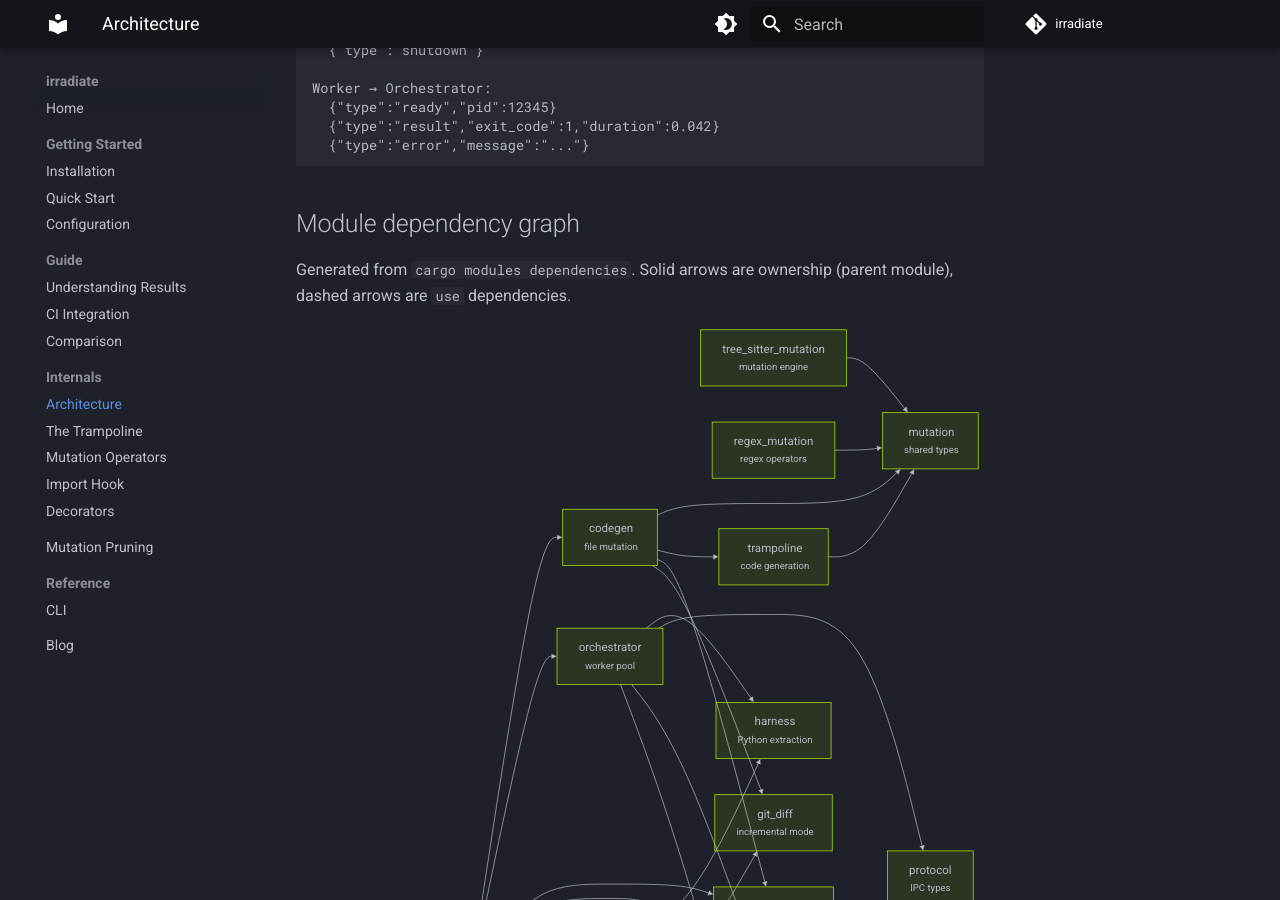
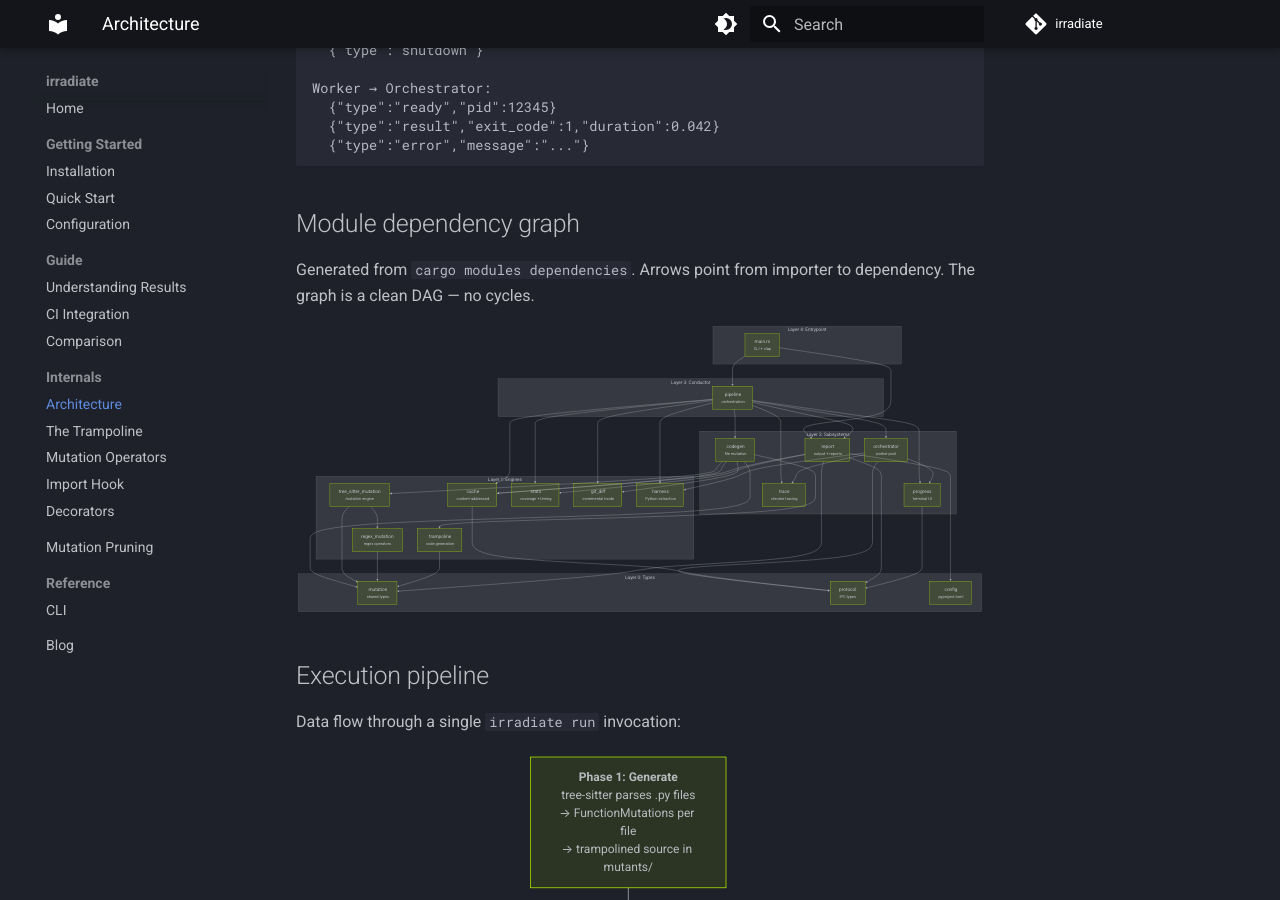
Before and after one commit to nwyin/irradiate, an MkDocs documentation site: the page built from docs/internals/architecture.md, in a window 1280 px wide and 900 px high, scrolled down 2106 px. Built offline with MkDocs 1.6.1 and Material for MkDocs 9.7.7, drawn with Linux system fonts in a browser that asks for light colours; comment, search, counter and statistics services are not loaded.

Commit message:
docs: update mermaid diagram to reflect clean DAG layering
Redraw the module dependency graph as a layered top-down DAG after
the cycle fix. Four layers: types → engines → subsystems → conductor.
No cycles, strict downward-only dependencies.

````diff
--- a/docs/internals/architecture.md
+++ b/docs/internals/architecture.md
@@ -80,27 +80,41 @@ Worker → Orchestrator:
 
 ## Module dependency graph
 
-Generated from `cargo modules dependencies`. Solid arrows are ownership (parent module), dashed arrows are `use` dependencies.
+Generated from `cargo modules dependencies`. Arrows point from importer to dependency. The graph is a clean DAG — no cycles.
 
 ```mermaid
-graph LR
-    main["main.rs<br/><small>CLI + clap</small>"]
-    pipeline["pipeline<br/><small>orchestration</small>"]
-    codegen["codegen<br/><small>file mutation</small>"]
-    orchestrator["orchestrator<br/><small>worker pool</small>"]
-    mutation["mutation<br/><small>shared types</small>"]
-    tree_sitter["tree_sitter_mutation<br/><small>mutation engine</small>"]
-    regex_mut["regex_mutation<br/><small>regex operators</small>"]
-    trampoline["trampoline<br/><small>code generation</small>"]
-    cache["cache<br/><small>content-addressed</small>"]
-    stats["stats<br/><small>coverage + timing</small>"]
-    report["report<br/><small>output + reports</small>"]
-    protocol["protocol<br/><small>IPC types</small>"]
-    harness["harness<br/><small>Python extraction</small>"]
-    config["config<br/><small>pyproject.toml</small>"]
-    git_diff["git_diff<br/><small>incremental mode</small>"]
-    progress["progress<br/><small>terminal UI</small>"]
-    trace["trace<br/><small>chrome tracing</small>"]
+graph TD
+    subgraph "Layer 4: Entrypoint"
+        main["main.rs<br/><small>CLI + clap</small>"]
+    end
+
+    subgraph "Layer 3: Conductor"
+        pipeline["pipeline<br/><small>orchestration</small>"]
+    end
+
+    subgraph "Layer 2: Subsystems"
+        codegen["codegen<br/><small>file mutation</small>"]
+        orchestrator["orchestrator<br/><small>worker pool</small>"]
+        report["report<br/><small>output + reports</small>"]
+        progress["progress<br/><small>terminal UI</small>"]
+        trace["trace<br/><small>chrome tracing</small>"]
+    end
+
+    subgraph "Layer 1: Engines"
+        tree_sitter["tree_sitter_mutation<br/><small>mutation engine</small>"]
+        regex_mut["regex_mutation<br/><small>regex operators</small>"]
+        trampoline["trampoline<br/><small>code generation</small>"]
+        cache["cache<br/><small>content-addressed</small>"]
+        stats["stats<br/><small>coverage + timing</small>"]
+        git_diff["git_diff<br/><small>incremental mode</small>"]
+        harness["harness<br/><small>Python extraction</small>"]
+    end
+
+    subgraph "Layer 0: Types"
+        mutation["mutation<br/><small>shared types</small>"]
+        protocol["protocol<br/><small>IPC types</small>"]
+        config["config<br/><small>pyproject.toml</small>"]
+    end
 
     main --> pipeline
     main --> report
````
Also changed, not shown: other parts of docs/internals/architecture.md (+3 -0 lines).
